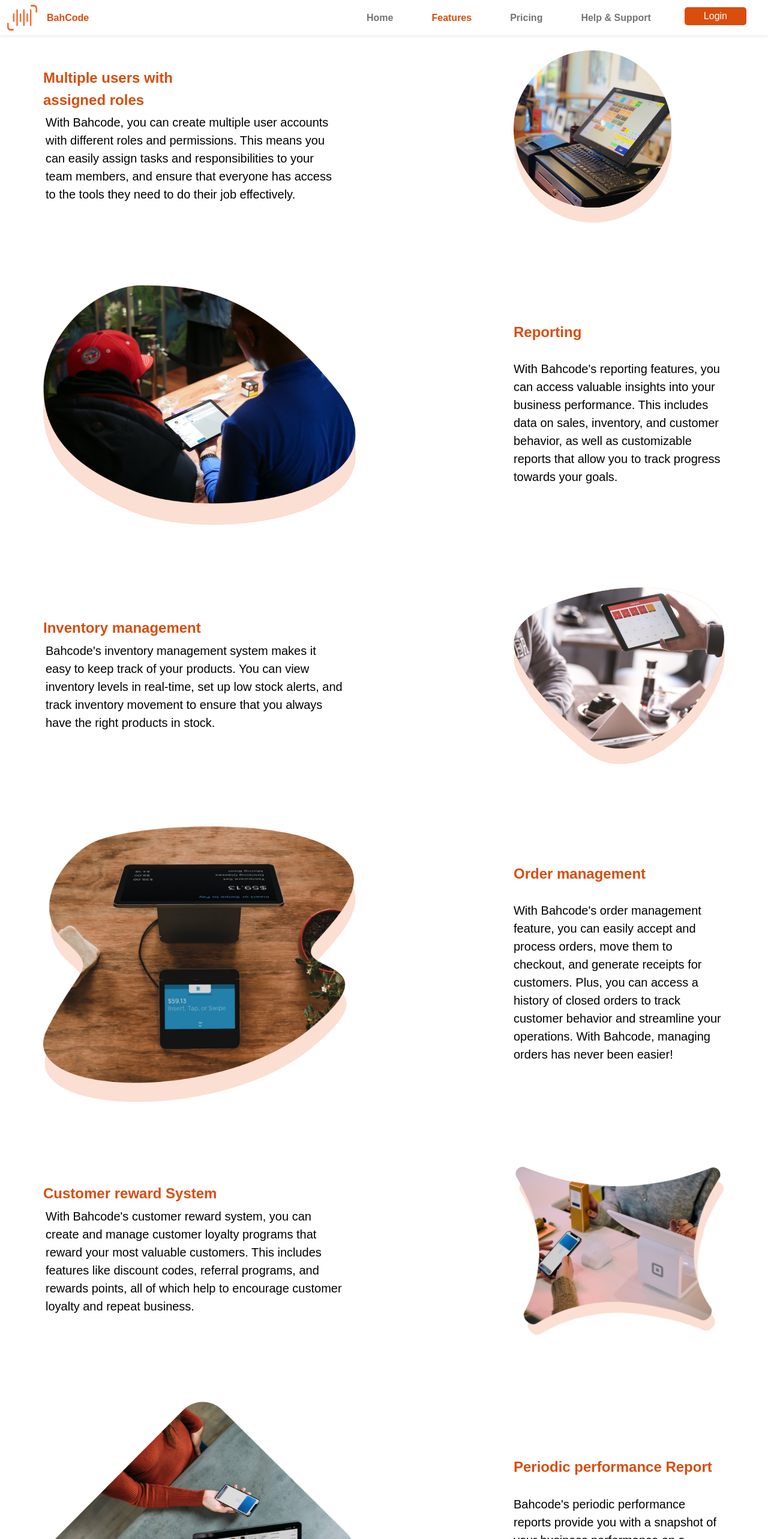
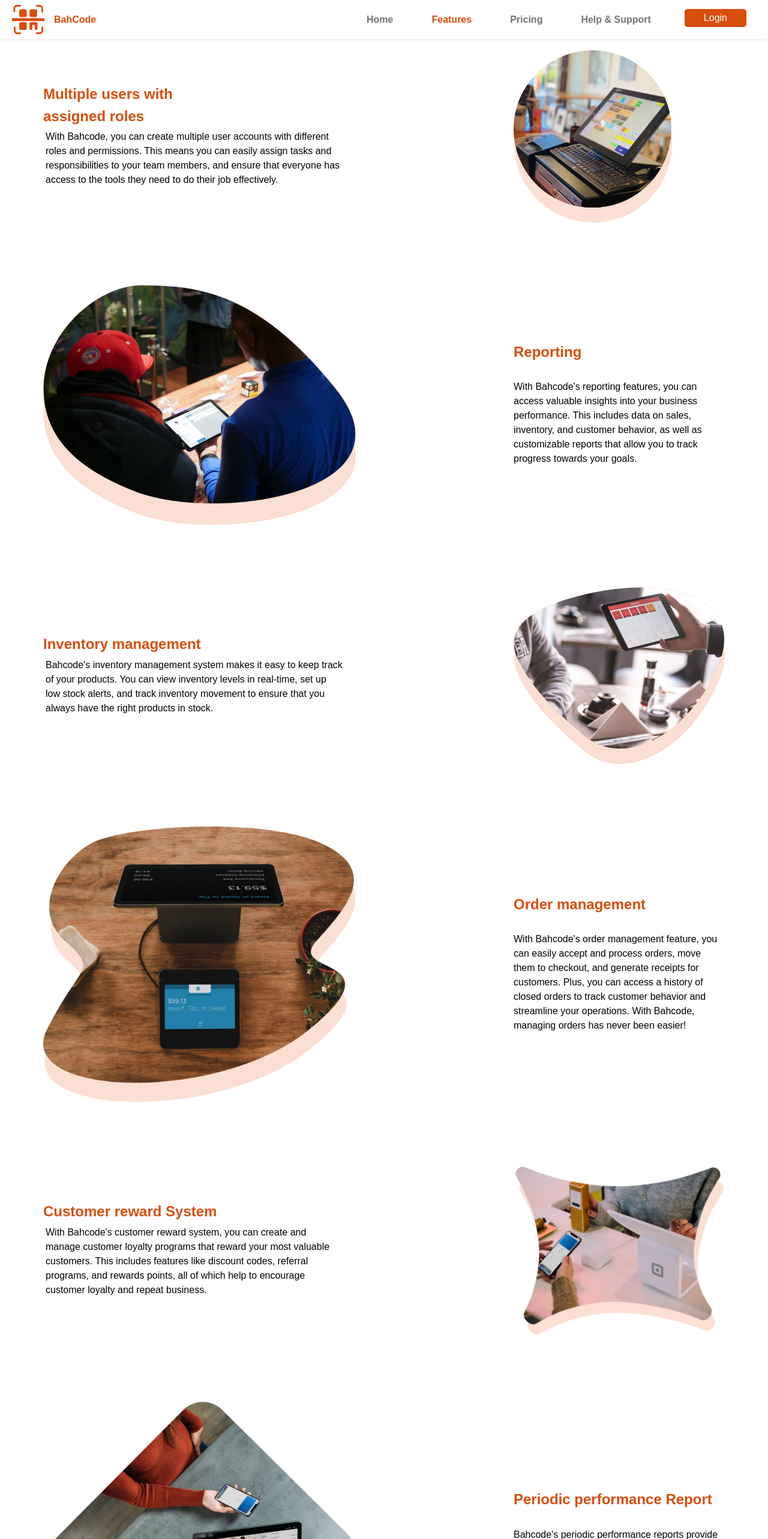
Before and after one commit to abdulhai840/sakala-website, a React (Create React App) app: page /features in a window 1280 px wide. Shown: the top 2566 px of the page at 60% size. Built offline with nearby package versions, Linux system fonts and the light colour scheme; a web font is replaced by a local one.

Commit message:
logo update

```diff
--- a/src/components/Navbar/Navbar.js
+++ b/src/components/Navbar/Navbar.js
@@ -7,7 +7,7 @@
       <nav className="navbar navbar-expand-lg bg-white shadow-sm fixed-top">
         <div className="container-fluid">
           <div className="d-flex align-items-center cursor" onClick={()=>navigate("/")}>
-            <Logo />
+            <Logo className="ms-md-2" />
             <h6 className="ms-3 orange fw-bold mb-0">BahCode</h6>
           </div>
 
--- a/src/container/Features/Features.js
+++ b/src/container/Features/Features.js
@@ -21,7 +21,7 @@
             <h4 className="orange fw-bold">Multiple users with </h4>
             <h4 className="orange fw-bold"> assigned roles</h4>
             <div className="col-md-8 col-12 mx-md-auto mx-lg-1">
-              <p className="black fs-5 fw500 mb-0">
+              <p className="black fs-6 fw500 mb-0">
                 With Bahcode, you can create multiple user accounts with
                 different roles and permissions. This means you can easily
                 assign tasks and responsibilities to your team members, and
@@ -44,7 +44,7 @@
           <div className={styles["column-33"]}>
             <h4 className="orange fw-bold">Reporting</h4>
             <br />
-            <p className="black fs-5 fw500 mb-0">
+            <p className="black fs-6 fw500 mb-0">
               With Bahcode's reporting features, you can access valuable
               insights into your business performance. This includes data on
               sales, inventory, and customer behavior, as well as customizable
@@ -58,7 +58,7 @@
           <div className={styles["column-66"]}>
             <h4 className="orange fw-bold">Inventory management</h4>
             <div className="col-md-8 col-12 mx-md-auto mx-lg-1">
-              <p className="black fs-5 fw500 mb-0">
+              <p className="black fs-6 fw500 mb-0">
                 Bahcode's inventory management system makes it easy to keep
                 track of your products. You can view inventory levels in
                 real-time, set up low stock alerts, and track inventory movement
@@ -79,7 +79,7 @@
           <div className={styles["column-33"]}>
             <h4 className="orange fw-bold">Order management</h4>
             <br />
-            <p className="black fs-5 fw500 mb-0">
+            <p className="black fs-6 fw500 mb-0">
               With Bahcode's order management feature, you can easily accept and
               process orders, move them to checkout, and generate receipts for
               customers. Plus, you can access a history of closed orders to
@@ -94,7 +94,7 @@
           <div className={styles["column-66"]}>
             <h4 className="orange fw-bold">Customer reward System</h4>
             <div className="col-md-8 col-12 mx-md-auto mx-lg-1">
-              <p className="black fs-5 fw500 mb-0">
+              <p className="black fs-6 fw500 mb-0">
                 With Bahcode's customer reward system, you can create and manage
                 customer loyalty programs that reward your most valuable
                 customers. This includes features like discount codes, referral
@@ -116,7 +116,7 @@
           <div className={styles["column-33"]}>
             <h4 className="orange fw-bold">Periodic performance Report</h4>
             <br />
-            <p className="black fs-5 fw500 mb-0">
+            <p className="black fs-6 fw500 mb-0">
               Bahcode's periodic performance reports provide you with a snapshot
               of your business performance on a weekly or monthly basis. This
               includes data on sales, inventory, and customer behavior, as well
--- a/src/container/Help/Help.js
+++ b/src/container/Help/Help.js
@@ -24,26 +24,26 @@
               Help & Support
             </h1>
             <br />
-            <p className="black fs-5 fw500">
+            <p className="black fs-6 fw500">
               At Bahcode, we're committed to providing our users with the best
               possible experience. That's why we offer comprehensive help and
               support options to ensure that you always have the help you need,
               when you need it.
             </p>
-            <p className="black fs-5 fw500">
+            <p className="black fs-6 fw500">
               Our support team is available 24/7 to answer your questions,
               troubleshoot issues, and provide guidance on how to make the most
               of our platform. We offer a variety of support channels, including
               email, phone, and live chat, so you can choose the option that
               works best for you.
             </p>
-            <p className="black fs-5 fw500">
+            <p className="black fs-6 fw500">
               In addition to our support team, we also offer a range of
               resources to help you get the most out of Bahcode. This includes a
               comprehensive knowledge base, with articles and tutorials on all
               of our features.
             </p>
-            <p className="black fs-5 fw500">
+            <p className="black fs-6 fw500">
               At Bahcode, we're here to help you succeed. So whether you're just
               getting started or you're a seasoned pro, we're always here to
               support you every step of the way.
--- a/src/container/Home/Home.js
+++ b/src/container/Home/Home.js
@@ -63,7 +63,7 @@
       </div>
       <div className="col-md-10 col-11 mx-auto mt-sm-5 mt-2 mb-3">
         <h3 className="text-center orange pt-3 mt-md-0 mt-5 fw-bold">Why Use Us?</h3>
-        <p className="black fs-5 fw500 text-center d-block mx-auto col-md-6">
+        <p className="black fs-6 fw500 text-center d-block mx-auto col-md-6">
           At Bahcode, we believe that managing your business should be easy and
           hassle-free. That's why we've designed our platform to be intuitive
           and user-friendly, so you can focus on what you do best - serving your
--- a/src/container/Pricing/Pricing.js
+++ b/src/container/Pricing/Pricing.js
@@ -14,7 +14,7 @@
           <h2 className="orange fw-bold mb-0">The world is better</h2>
           <h2 className="blue fw-bold mb-0">without extra fees</h2>
           <div className="my-5 mx-3">
-            <p className="black fs-5 fw500">
+            <p className="black fs-6 fw500">
               At Bahcode, we are committed to providing our users with a
               comprehensive suite of business management tools at no cost.
               That's right - all of our features, including multiple user
@@ -22,7 +22,7 @@
               customer rewards, and periodic performance reports, are completely
               free to use.
             </p>
-            <p className="black fs-5 fw500">
+            <p className="black fs-6 fw500">
               The cost associated with using Bahcode is a small transaction fee
               for every closed order that goes through the system. This fee
               helps us cover the costs of maintaining our platform, providing
```
Also changed, not shown: src/assests/logo.svg.
